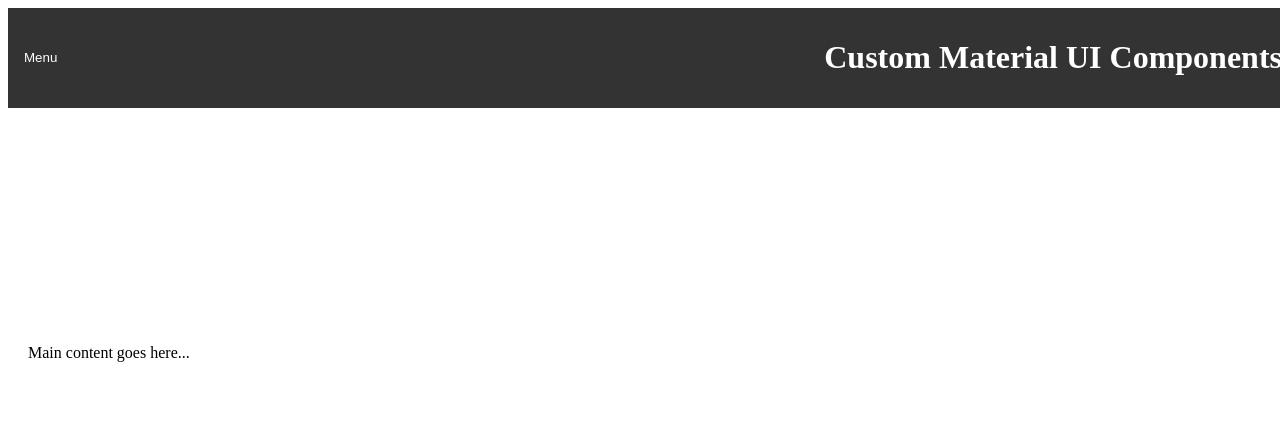
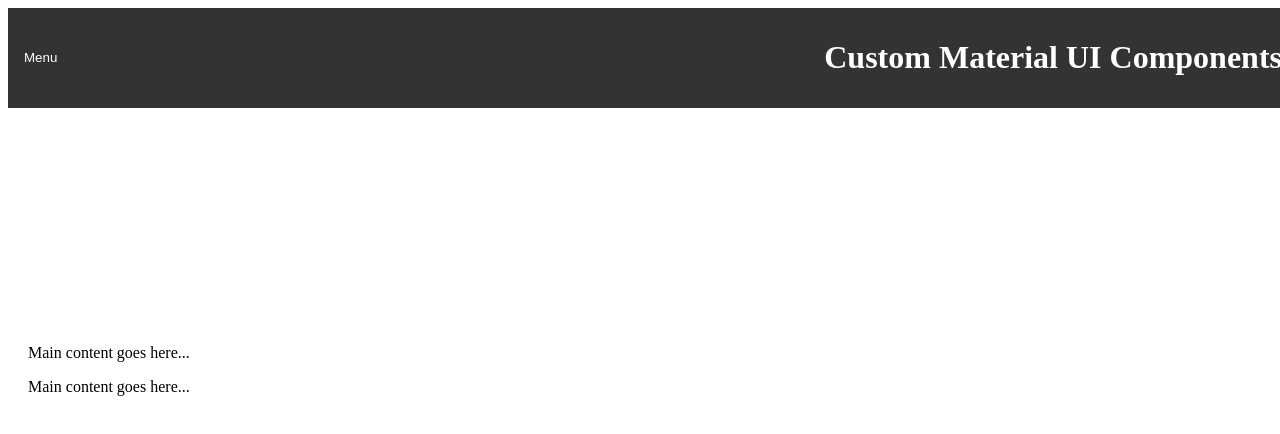
Before and after one commit to achanyaa/Test, a React (Vite) app: page / in a window 1280 px wide. Shown: the top 434 px of the page. Built offline with nearby package versions, Linux system fonts and the light colour scheme.

Commit message:
initial_commit

```diff
--- a/src/App.jsx
+++ b/src/App.jsx
@@ -17,6 +17,7 @@ function App() {
         <Sidebar isOpen={isSidebarOpen} />
         <div>
           <p>Main content goes here...</p>
+          <p>Main content goes here...</p>
         </div>
       </div>
     </div>
```
